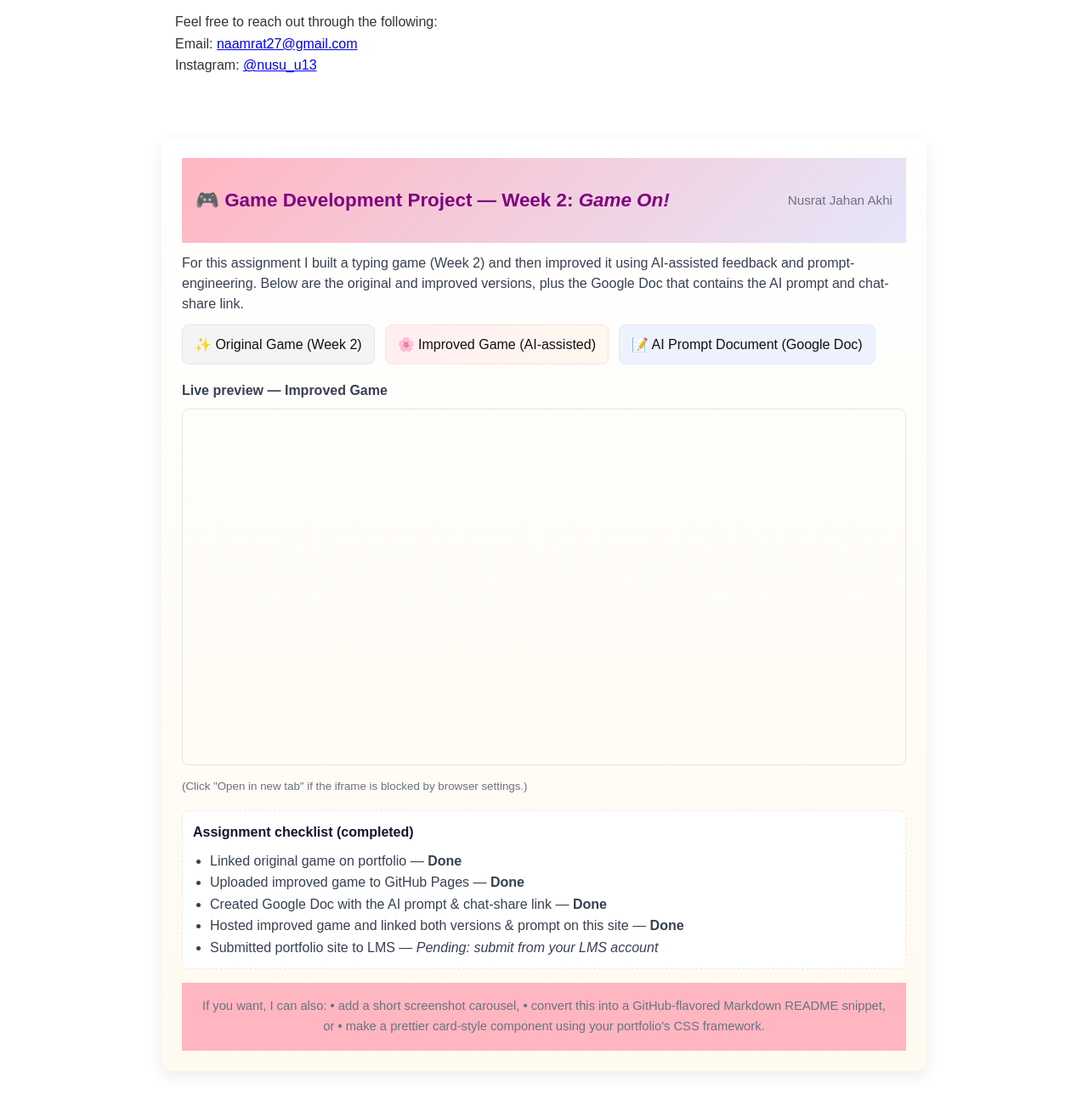
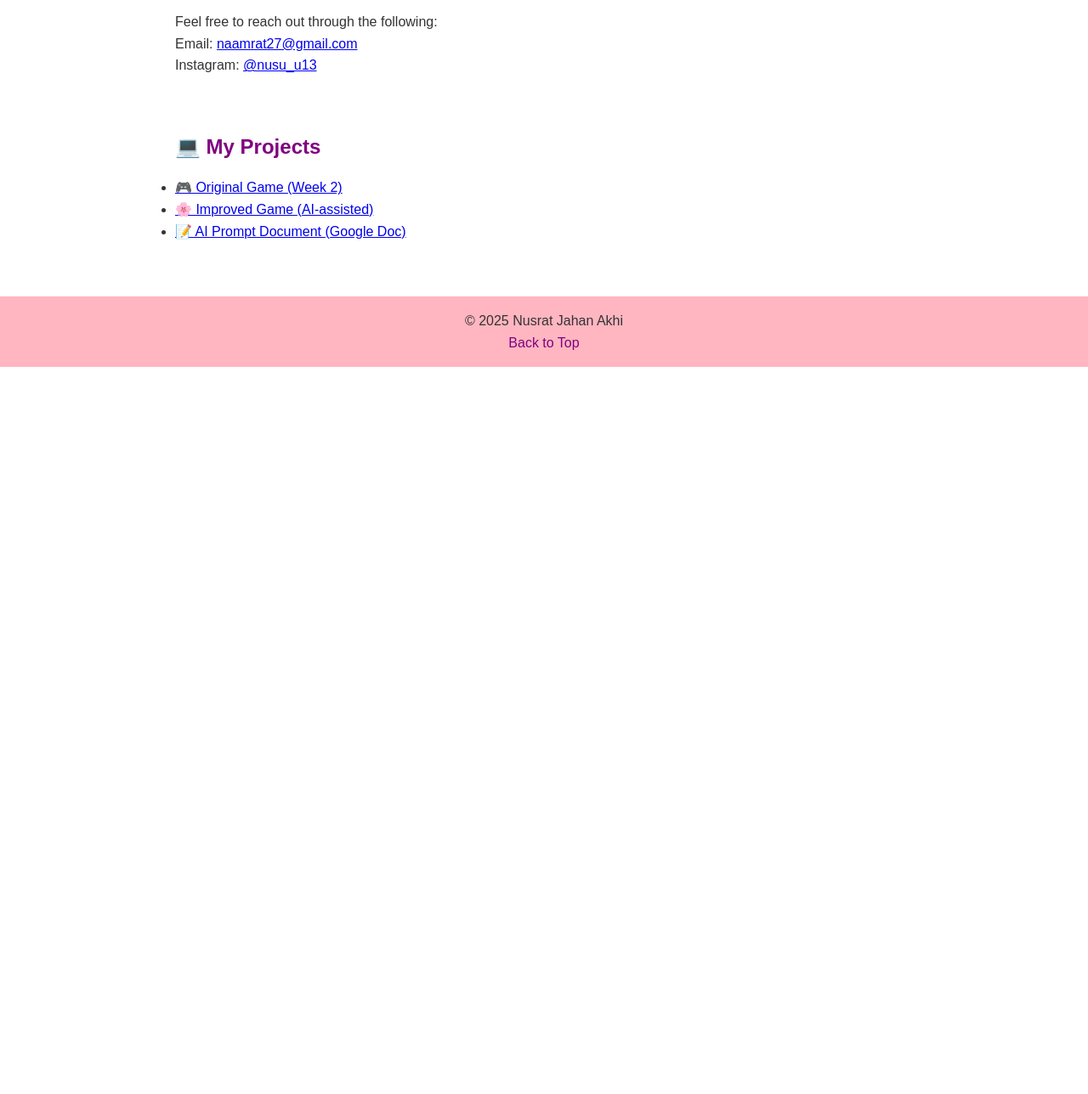
Before and after one commit to nusrat-jahan13/nusu, a plain HTML site: page index.html in a window 1280 px wide. Shown: the part 1152-2440 px from the top of the page at 85% size. After the commit the page ends 1584 px from the top, so only its background shows below. Drawn offline with Linux system fonts and the light colour scheme.

Commit message:
Update index.html

```diff
--- a/index.html
+++ b/index.html
@@ -167,57 +167,14 @@
     <p>Email: <a href="mailto:naamrat27@gmail.com">naamrat27@gmail.com</a></p>
     <p>Instagram: <a href="https://instagram.com/nusu_u13" target="_blank">@nusu_u13</a></p>
   </section>
-<!-- Game On! Project (Week 2) - Paste this into your portfolio site -->
-<section id="game-on-project" style="max-width:900px;margin:40px auto;padding:24px;background:linear-gradient(180deg,#fff,#fffaf0);border-radius:12px;box-shadow:0 6px 18px rgba(0,0,0,0.08);font-family:Inter,system-ui,Arial,sans-serif;">
-  <header style="display:flex;align-items:center;gap:14px;">
-    <h2 style="margin:0;font-size:1.4rem;">🎮 Game Development Project — Week 2: <em>Game On!</em></h2>
-    <span style="font-size:0.95rem;color:#6b7280;margin-left:auto;">Nusrat Jahan Akhi</span>
-  </header>
-
-  <p style="color:#374151;margin-top:12px;line-height:1.5;">
-    For this assignment I built a typing game (Week 2) and then improved it using AI-assisted feedback and prompt-engineering. Below are the original and improved versions, plus the Google Doc that contains the AI prompt and chat-share link.
-  </p>
-
-  <div style="display:flex;flex-wrap:wrap;gap:12px;margin-top:12px;">
-    <a href="https://nusrat-jahan13.github.io/nusu/game.html" target="_blank" rel="noopener" style="padding:10px 14px;background:#f3f4f6;border-radius:8px;text-decoration:none;color:#111;border:1px solid #e6e6e6;">
-      ✨ Original Game (Week 2)
-    </a>
-
-    <a href="https://nusrat-jahan13.github.io/nusu/newgame.html" target="_blank" rel="noopener" style="padding:10px 14px;background:linear-gradient(90deg,#ffefef,#fff7f0);border-radius:8px;text-decoration:none;color:#111;border:1px solid #ffdfdf;">
-      🌸 Improved Game (AI-assisted)
-    </a>
-
-    <a href="https://docs.google.com/document/d/1CKtKA8A2ku92FZ4rxG8HQlrMrCK5EIdkoNjiaAjuuHE/edit?usp=sharing" target="_blank" rel="noopener" style="padding:10px 14px;background:#eef2ff;border-radius:8px;text-decoration:none;color:#111;border:1px solid #e0e7ff;">
-      📝 AI Prompt Document (Google Doc)
-    </a>
-  </div>
-
-  <!-- Embedded live preview of improved game -->
-  <div style="margin-top:18px;">
-    <label style="display:block;font-weight:600;margin-bottom:8px;color:#374151;">Live preview — Improved Game</label>
-    <iframe src="https://nusrat-jahan13.github.io/nusu/newgame.html" title="Improved Game preview" style="width:100%;height:420px;border:1px solid #e5e7eb;border-radius:8px;" sandbox="allow-forms allow-scripts allow-same-origin allow-popups"></iframe>
-    <small style="display:block;margin-top:6px;color:#6b7280;">(Click "Open in new tab" if the iframe is blocked by browser settings.)</small>
-  </div>
-
-  <!-- Professor checklist -->
-  <div style="margin-top:18px;padding:12px;background:#ffffff;border-radius:8px;border:1px dashed #e6e9ee;">
-    <strong style="display:block;margin-bottom:8px;color:#0f172a;">Assignment checklist (completed)</strong>
-    <ul style="margin:0;padding-left:20px;color:#374151;line-height:1.6;">
-      <li>Linked original game on portfolio — <strong>Done</strong></li>
-      <li>Uploaded improved game to GitHub Pages — <strong>Done</strong></li>
-      <li>Created Google Doc with the AI prompt & chat-share link — <strong>Done</strong></li>
-      <li>Hosted improved game and linked both versions & prompt on this site — <strong>Done</strong></li>
-      <li>Submitted portfolio site to LMS — <em>Pending: submit from your LMS account</em></li>
-    </ul>
-  </div>
-
-  <footer style="margin-top:16px;color:#6b7280;font-size:0.92rem;">
-    <p style="margin:0;">If you want, I can also:
-      <strong>•</strong> add a short screenshot carousel,
-      <strong>•</strong> convert this into a GitHub-flavored Markdown README snippet, or
-      <strong>•</strong> make a prettier card-style component using your portfolio's CSS framework.
-    </p>
-  </footer>
+<!-- My Projects Section -->
+<section id="my-projects">
+  <h2>💻 My Projects</h2>
+  <ul>
+    <li><a href="https://nusrat-jahan13.github.io/nusu/game.html" target="_blank">🎮 Original Game (Week 2)</a></li>
+    <li><a href="https://nusrat-jahan13.github.io/nusu/newgame.html" target="_blank">🌸 Improved Game (AI-assisted)</a></li>
+    <li><a href="https://docs.google.com/document/d/1CKtKA8A2ku92FZ4rxG8HQlrMrCK5EIdkoNjiaAjuuHE/edit?usp=sharing" target="_blank">📝 AI Prompt Document (Google Doc)</a></li>
+  </ul>
 </section>
 
   <footer>
```
